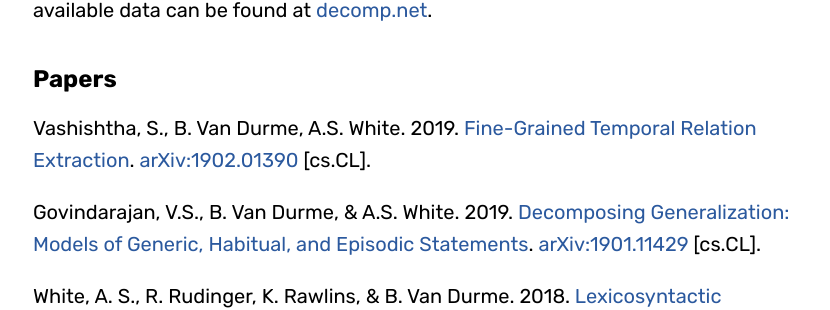
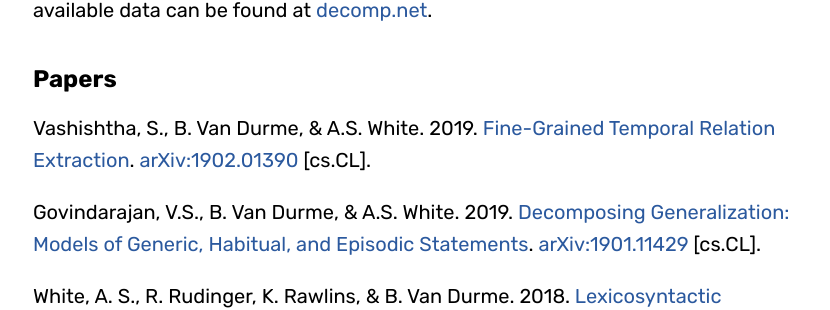
Before and after one commit to FACTSlab/factslab.github.io, a Jekyll site: the page built from research.md, in a window 1280 px wide and 900 px high, scrolled down 627 px. Shown: the part 144-454 px from the top of the window, without its empty margins (223-1053 px from the left). Built offline with Jekyll 4.4.1, drawn with Linux system fonts in a browser that asks for light colours; some web fonts are replaced.

Commit message:
fixed typo

```diff
--- a/research.md
+++ b/research.md
@@ -22,7 +22,7 @@
 
 ## Papers
 
-Vashishtha, S., B. Van Durme, A.S. White. 2019. [Fine-Grained Temporal Relation Extraction](https://arxiv.org/pdf/1902.01390.pdf). [arXiv:1902.01390](https://arxiv.org/abs/1902.01390) [cs.CL].
+Vashishtha, S., B. Van Durme, & A.S. White. 2019. [Fine-Grained Temporal Relation Extraction](https://arxiv.org/pdf/1902.01390.pdf). [arXiv:1902.01390](https://arxiv.org/abs/1902.01390) [cs.CL].
 
 Govindarajan, V.S., B. Van Durme, & A.S. White. 2019. [Decomposing Generalization: Models of Generic, Habitual, and Episodic Statements](https://arxiv.org/pdf/1901.11429.pdf). [arXiv:1901.11429](https://arxiv.org/abs/1901.11429) [cs.CL].
 
```
